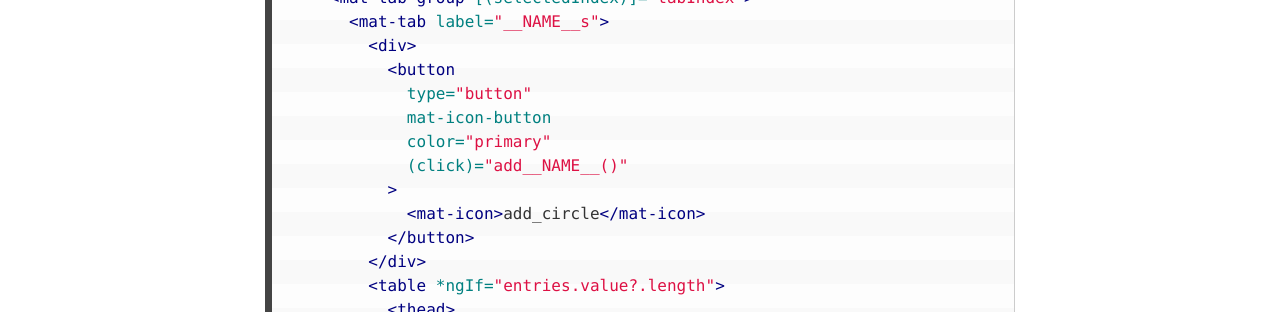
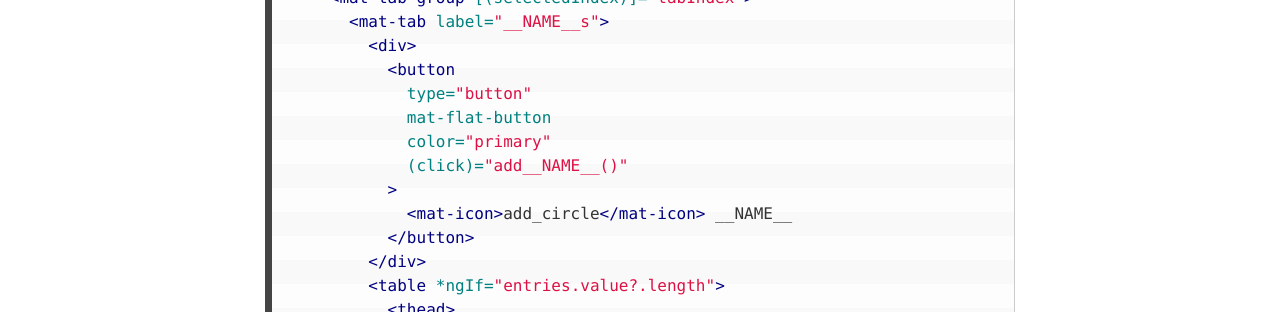
Before and after one commit to Myrmex/overview, a Jekyll site: the page built from cadmus/dev/frontend/parts.md, in a window 1280 px wide and 900 px high, scrolled down 11083 px. Shown: the part 152-464 px from the top of the window. Built offline with Jekyll 4.4.1, drawn with Linux system fonts in a browser that asks for light colours; nearby versions of some CDN libraries; some of the changed text lies outside the part shown.

Commit message:
Update parts.md

```diff
--- a/cadmus/dev/frontend/parts.md
+++ b/cadmus/dev/frontend/parts.md
@@ -454,11 +454,11 @@ HTML:
           <div>
             <button
               type="button"
-              mat-icon-button
+              mat-flat-button
               color="primary"
               (click)="add__NAME__()"
             >
-              <mat-icon>add_circle</mat-icon>
+              <mat-icon>add_circle</mat-icon> __NAME__
             </button>
           </div>
           <table *ngIf="entries.value?.length">
```
Also changed, not shown: other parts of cadmus/dev/frontend/parts.md (+4 -2 lines).
